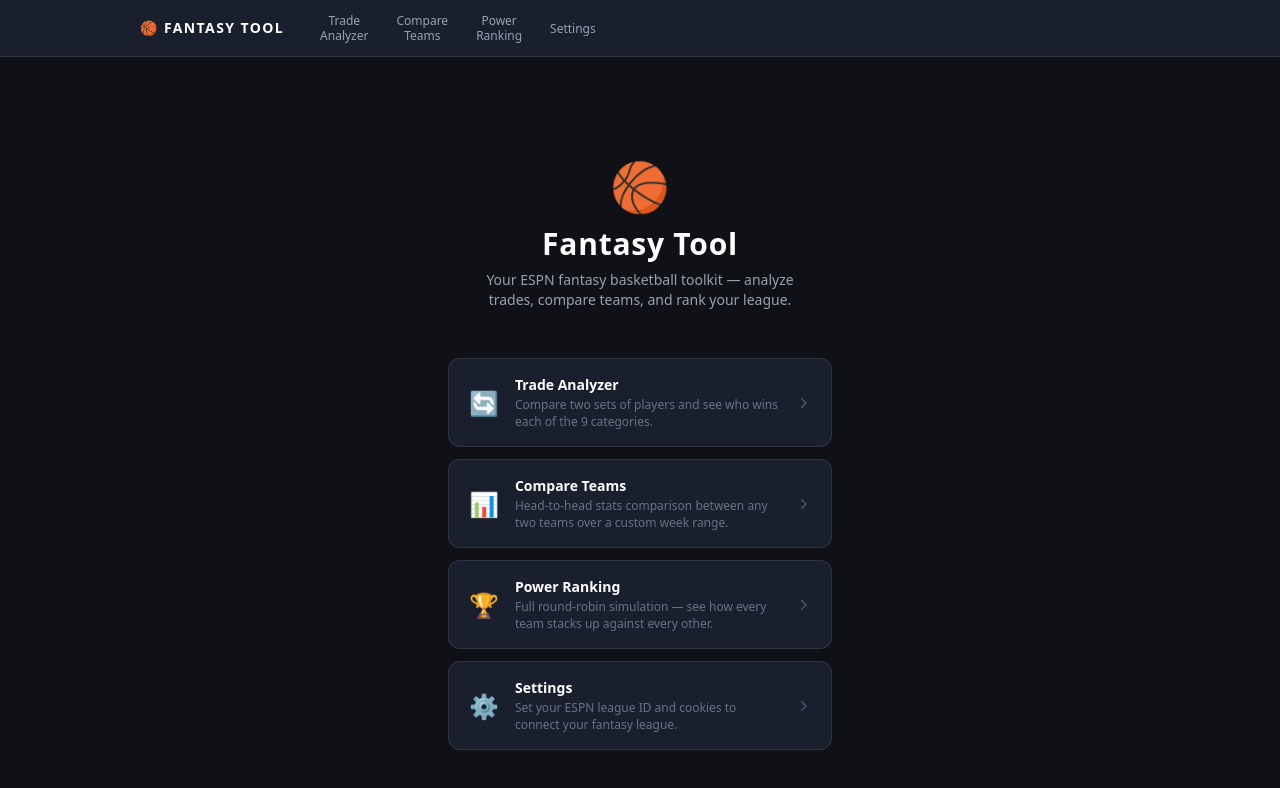
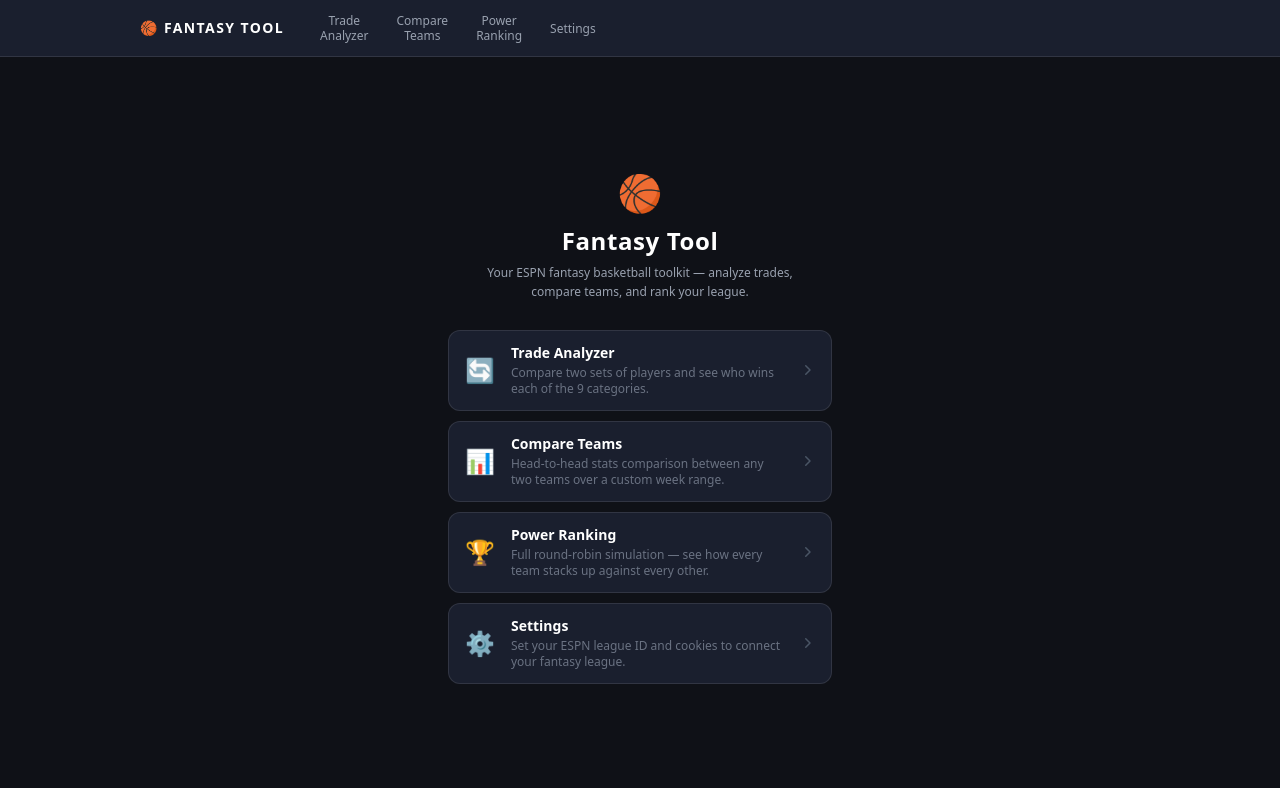
Before and after one commit to omriab1/fantasy-tool, a Next.js app: page / in a window 1280 px wide. Shown: the top 788 px of the page. Built offline with nearby package versions, Linux system fonts and the light colour scheme.

Commit message:
Fix home page layout to fit screen without scrolling

```diff
--- a/app/page.tsx
+++ b/app/page.tsx
@@ -29,23 +29,23 @@
 
 export default function HomePage() {
   return (
-    <div className="min-h-screen flex flex-col items-center justify-center px-4 py-16">
+    <div className="h-[calc(100vh-3.5rem)] flex flex-col items-center justify-center px-4">
       {/* Logo + tagline */}
-      <div className="text-center mb-12">
-        <div className="text-5xl mb-4">🏀</div>
-        <h1 className="text-3xl font-bold text-white tracking-wide">Fantasy Tool</h1>
-        <p className="text-gray-400 mt-2 text-sm max-w-xs mx-auto">
+      <div className="text-center mb-7">
+        <div className="text-4xl mb-3">🏀</div>
+        <h1 className="text-2xl font-bold text-white tracking-wide">Fantasy Tool</h1>
+        <p className="text-gray-400 mt-1.5 text-xs max-w-xs mx-auto leading-relaxed">
           Your ESPN fantasy basketball toolkit — analyze trades, compare teams, and rank your league.
         </p>
       </div>
 
       {/* Option cards */}
-      <div className="w-full max-w-sm flex flex-col gap-3">
+      <div className="w-full max-w-sm flex flex-col gap-2.5">
         {OPTIONS.map((opt) => (
           <Link
             key={opt.href}
             href={opt.href}
-            className="flex items-center gap-4 bg-[#1a1f2e] border border-white/10 rounded-xl px-5 py-4 hover:border-white/25 hover:bg-[#1f2540] transition-colors group"
+            className="flex items-center gap-4 bg-[#1a1f2e] border border-white/10 rounded-xl px-4 py-3 hover:border-white/25 hover:bg-[#1f2540] transition-colors group"
           >
             <span className="text-2xl shrink-0">{opt.emoji}</span>
             <div className="flex-1 min-w-0">
```
